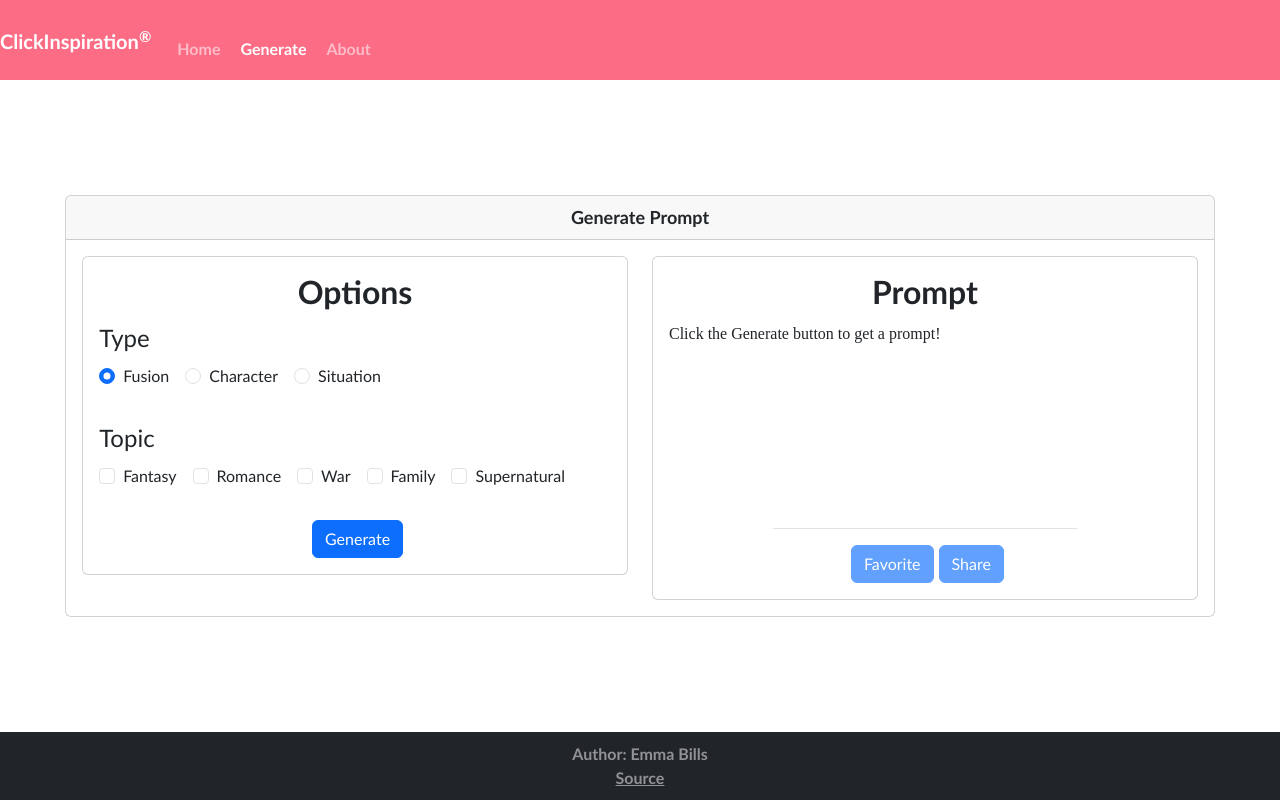
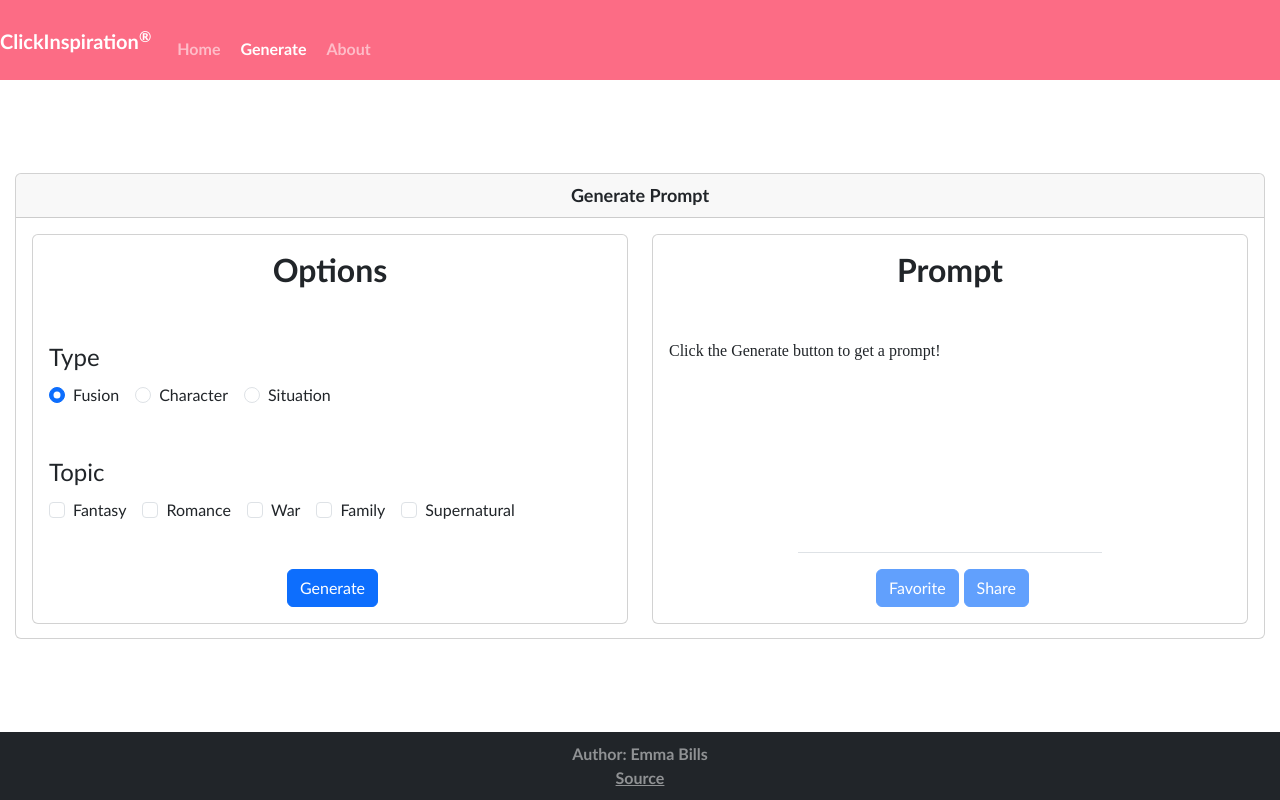
Before and after one commit to PirateQueen890/startup, a React (Vite) app: page /generator in a window 1280 px wide. Built offline with nearby package versions, Linux system fonts and the light colour scheme.

Commit message:
fixing css to be more consistent

```diff
--- a/src/favorites/favorites.css
+++ b/src/favorites/favorites.css
@@ -14,7 +14,7 @@ main {
 
 .displaySaveP {
     margin-top: 10px;
-    height: 144px;
+    height: 151px;
 }
 
 .card-header {
--- a/src/generator/generator.css
+++ b/src/generator/generator.css
@@ -7,7 +7,7 @@ main {
 }
 
 .fieldInput {
-    margin-bottom: 30px;
+    margin-bottom: 45px;
 }
 
 .card-header {
@@ -16,7 +16,7 @@ main {
     font-size: large;
 }
 
-.card-title {
+.card-titleGen {
     text-align: center;
     font-weight: bold;
     margin-bottom: 50px;
@@ -24,6 +24,10 @@ main {
 
 .displayPromptP {
     margin-top: 10px;
-    height: 144px;
-    width: 300px;
+    height: 151px;
 }
+
+#cardGenerator {
+    width: 1250px;
+    height: 466.88px;
+}
--- a/src/generator/generator.jsx
+++ b/src/generator/generator.jsx
@@ -485,7 +485,7 @@ export function Generator() {
 
   return (
     <main className='container-fluid bg-white'>
-      <div className="card">
+      <div className="card" id="cardGenerator">
         <div className="card-header">
           Generate Prompt
         </div>
@@ -494,7 +494,7 @@ export function Generator() {
             <div className="col-sm-6">
               <div className="card">
                 <div className="card-body">
-                  <h2 className="card-title">Options</h2>
+                  <h2 className="card-titleGen">Options</h2>
                   <fieldset className="fieldInput">
                     <legend>Type</legend>
                     <div className="form-check form-check-inline">
@@ -574,7 +574,7 @@ export function Generator() {
             <div className="col-sm-6">
               <div className="card">
                 <div className="card-body">
-                  <h2 className="card-title">Prompt</h2>
+                  <h2 className="card-titleGen">Prompt</h2>
                   <p className="displayPromptP" id="displayPrompt">Click the Generate button to get a prompt!</p>
                   <div className="row justify-content-center">
                     <div className="col-auto">
```
